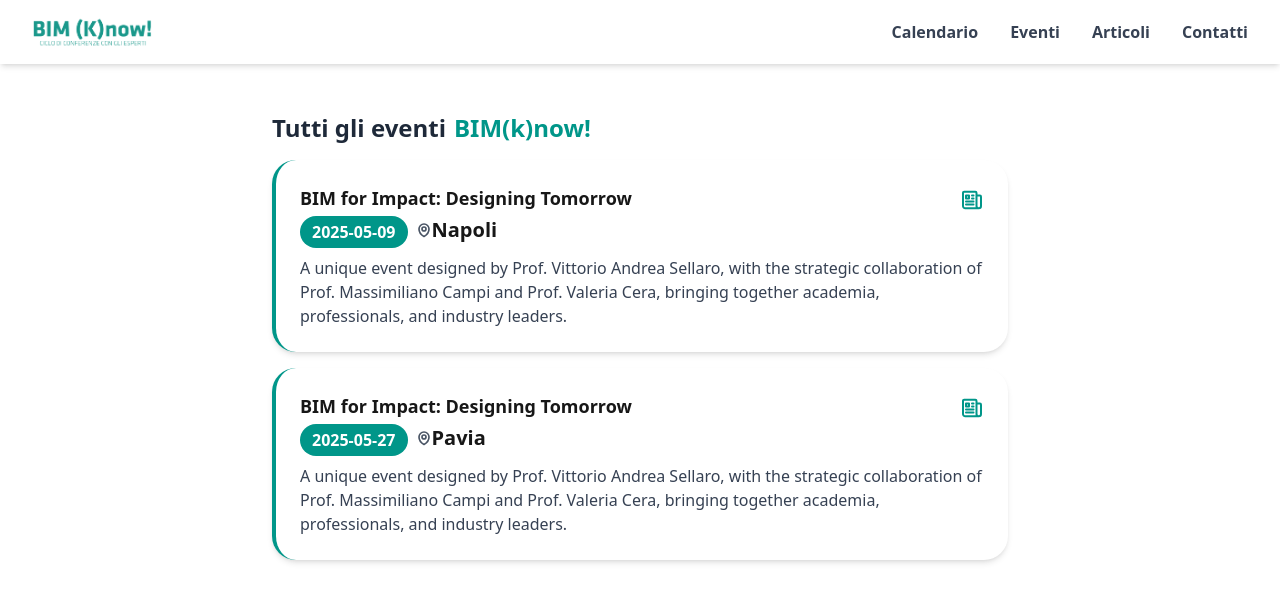
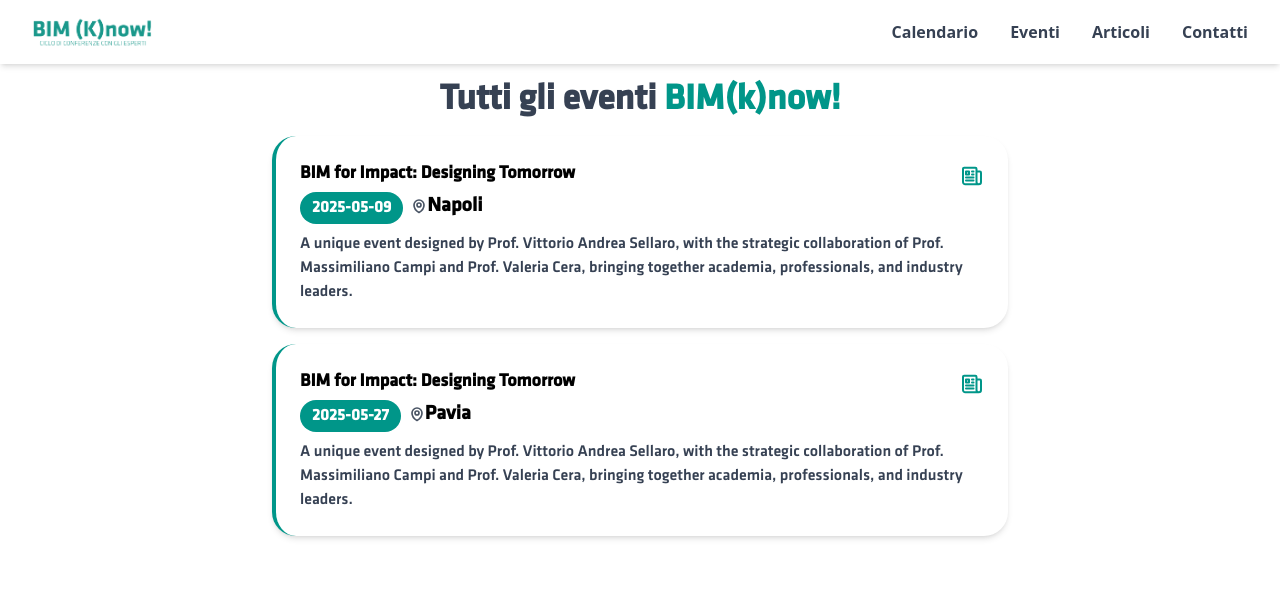
Before and after one commit to MannyKayak/vittorioandreasellaro-portfolio, a Next.js app: page /bimknow in a window 1280 px wide. Shown: the top 602 px of the page. Built offline with nearby package versions, Linux system fonts and the light colour scheme.

Commit message:
bg articles fixed

```diff
--- a/app/articles/page.tsx
+++ b/app/articles/page.tsx
@@ -24,7 +24,7 @@
     fetchArticles();
   }, [articles]);
   return (
-    <div className="bg-white">
+    <div className="bg-white text-gray-700">
       <Navbar />
       {message ? <div>{message}</div> : <ArticleFeed articles={articles} />}
     </div>
--- a/app/bimknow/bimEventsCalendar/page.tsx
+++ b/app/bimknow/bimEventsCalendar/page.tsx
@@ -8,10 +8,10 @@
   return (
     <div className="bg-white">
       <Navbar />
-      <div className="flex flex-col h-screen text-black bg-white gap-4">
+      <div className="flex flex-col h-screen text-gray-700 bg-white gap-4">
         <div className="flex justify-center mx-4 mt-4">
-          <h1 className=" flex text-5xl font-bim-medium mt-4 mb-2">
-            Calendario eventi Bim
+          <h1 className="text-4xl font-bim-medium mt-4 mb-2">
+            Calendario eventi <strong className="text-teal-600">BIM</strong>
           </h1>
         </div>
 
--- a/app/bimknow/page.tsx
+++ b/app/bimknow/page.tsx
@@ -5,15 +5,14 @@
   return (
     <>
       <Navbar />
-      <main className="max-w-3xl mx-auto py-12 px-4">
-        <div className="flex flex-row gap-2">
-          <h2 className="flex text-2xl font-bold mb-4 text-gray-800">
+      <main className="max-w-3xl mx-auto mt-4 px-4 justify-center font-bim-medium text-black">
+        <div className="flex gap-2 justify-center">
+          <h1 className=" text-4xl font-bold mb-4 text-gray-700">
             Tutti gli eventi{" "}
-          </h2>
-          <h2 className="flex text-2xl font-bold mb-4 text-teal-600">
-            {" "}
-            BIM(k)now!
-          </h2>
+            <strong className="text-4xl font-bold mb-4 text-teal-600">
+              BIM(k)now!
+            </strong>{" "}
+          </h1>
         </div>
 
         <CalendarList />
--- a/components/ArticleFeed.tsx
+++ b/components/ArticleFeed.tsx
@@ -9,10 +9,10 @@
 
 export default function ArticleFeed({ articles }: Props) {
   return (
-    <div className="w-full px-4 py-10 bg-gradient-to-b from-gray-100 to-white">
-      <h2 className="text-4xl font-bold text-center mb-12 text-gray-700">
-        📚 Tutti gli articoli su BIM (K)now!
-      </h2>
+    <div className="w-full px-4 py-4 bg-gradient-to-b from-gray-100 to-white bg-white font-bim-medium">
+      <h1 className="text-4xl font-bold text-center mb-12 text-gray-700">
+        <strong className="text-teal-600">BIM (K)now!</strong> fa parlare di sé
+      </h1>
 
       <div className="grid gap-10 md:grid-cols-2 lg:grid-cols-3">
         {articles.map((article, index) => (
```
